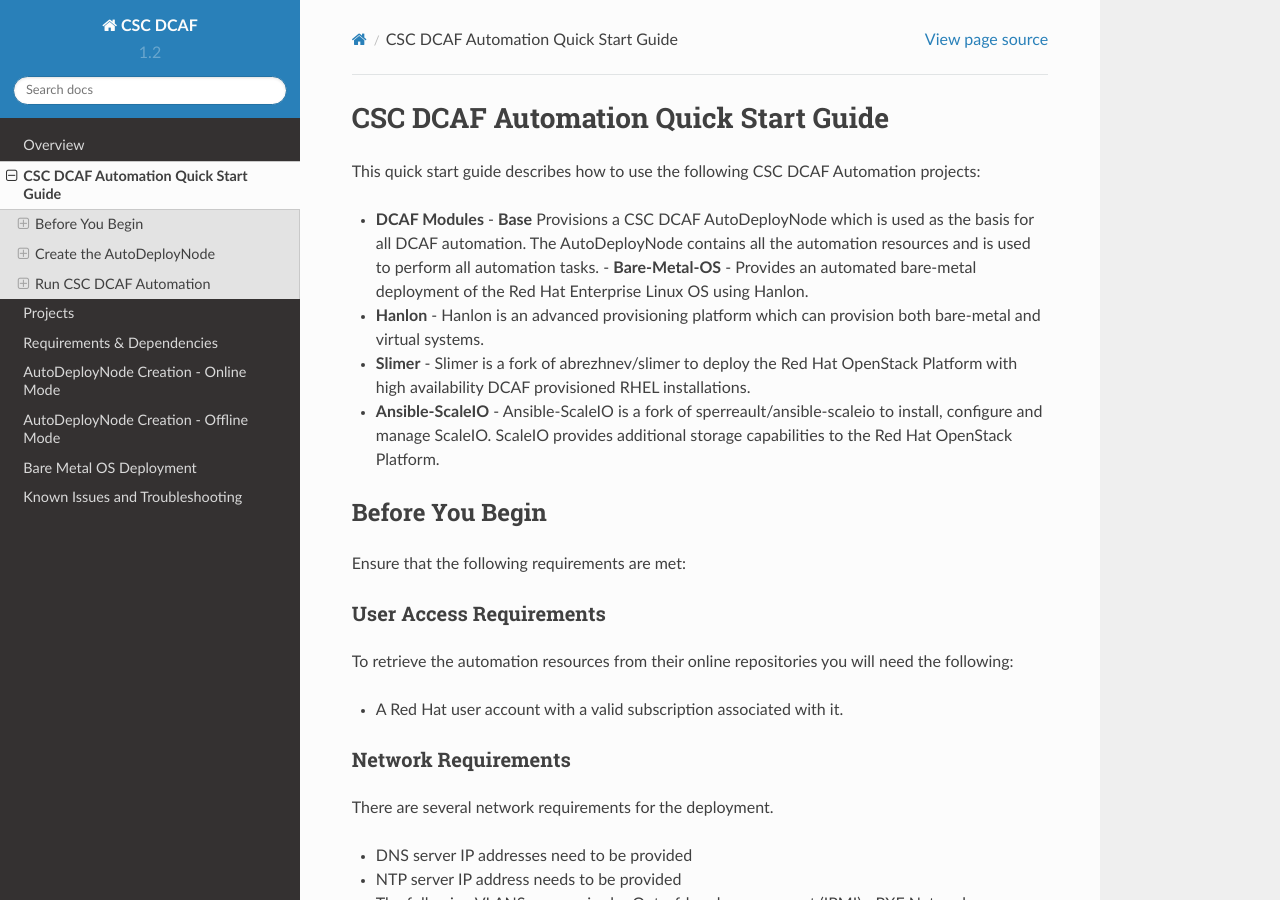
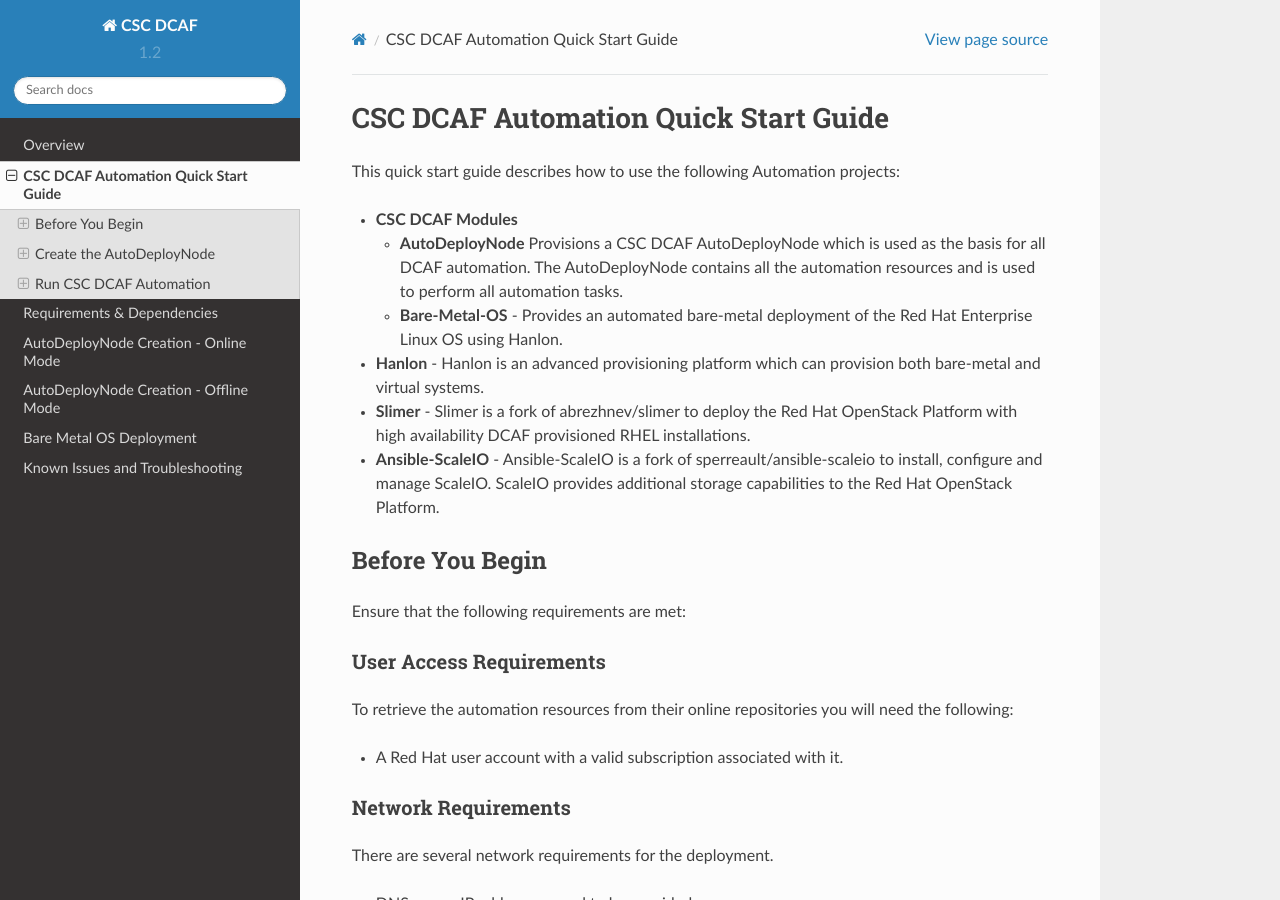
Before and after one commit to mtnbikenc/dcaf, a Sphinx documentation site: the page built from docsite/source/quickstart.rst, in a window 1280 px wide and 900 px high. Built offline with Sphinx 7.4.7 and the Read the Docs theme 2.0.0, drawn with Linux system fonts in a browser that asks for light colours.

Commit message:
Updating docsite
Correcting formatting in quickstart guide
Moving projects into the overview

```diff
--- a/docsite/source/index.rst
+++ b/docsite/source/index.rst
@@ -13,7 +13,6 @@
 
     overview
     quickstart
-    projects
     requirements
     config_autodeploy_node
     offline_autodeploy_node
--- a/docsite/source/quickstart.rst
+++ b/docsite/source/quickstart.rst
@@ -1,15 +1,16 @@
 CSC DCAF Automation Quick Start Guide
 =====================================
 
-This quick start guide describes how to use the following CSC DCAF Automation
-projects:
+This quick start guide describes how to use the following Automation projects:
 
-- **DCAF Modules**
-  - **Base** Provisions a CSC DCAF AutoDeployNode which is used as the
-  basis for all DCAF automation. The AutoDeployNode contains all the automation
-  resources and is used to perform all automation tasks.
+- **CSC DCAF Modules**
+
+  - **AutoDeployNode** Provisions a CSC DCAF AutoDeployNode which is used as the
+    basis for all DCAF automation. The AutoDeployNode contains all the
+    automation resources and is used to perform all automation tasks.
   - **Bare-Metal-OS** - Provides an automated bare-metal deployment of the
-  Red Hat Enterprise Linux OS using Hanlon.
+    Red Hat Enterprise Linux OS using Hanlon.
+
 - **Hanlon** - Hanlon is an advanced provisioning platform which can provision
   both bare-metal and virtual systems.
 - **Slimer** - Slimer is a fork of abrezhnev/slimer to deploy the Red Hat
```
Also changed, not shown: docsite/source/overview.rst (+30 -0 lines), docsite/source/projects.rst (deleted, +0 -28 lines).
